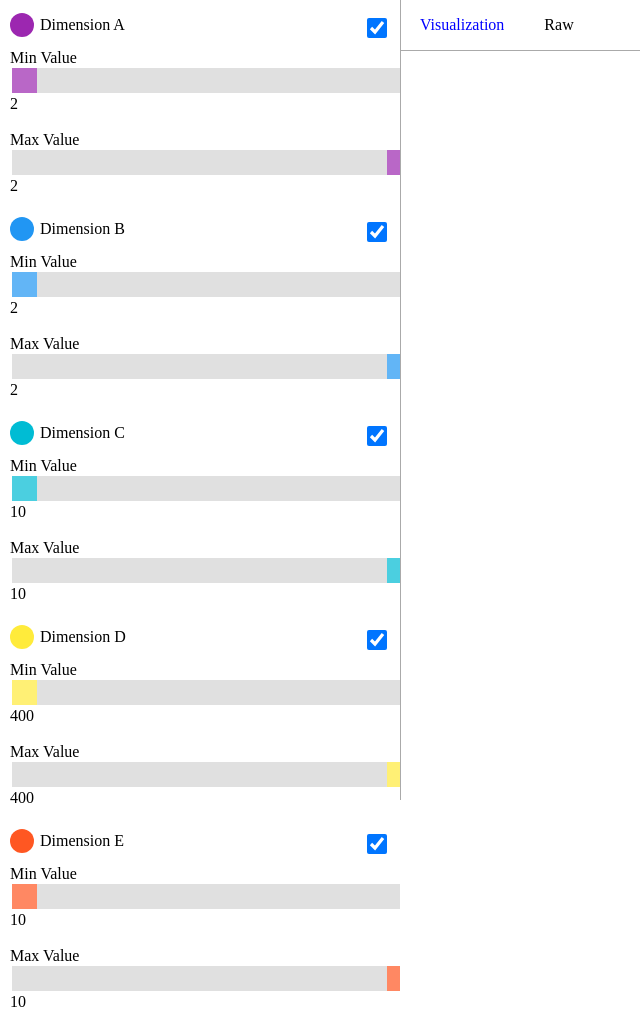
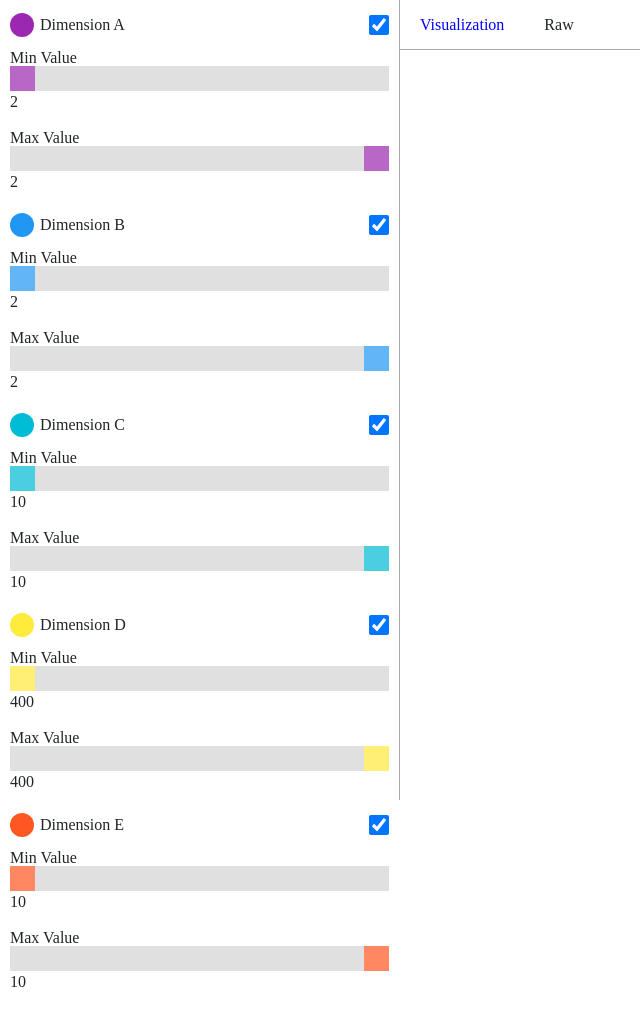
Before and after one commit to smackenz/dptest, a website: page index.html in a window 1280 px wide. Shown: the whole page, without its empty margins (0-640 px from the left). Drawn offline with nearby package versions, Linux system fonts and the light colour scheme; a script that the page names is missing.

Commit message:
Updated readme and included bootstrap reset css

```diff
--- a/index.html
+++ b/index.html
@@ -5,7 +5,7 @@
     <meta charset="utf-8">
     <meta name="viewport" content="width=device-width, initial-scale=1, shrink-to-fit=no">
     <!-- Bootstrap CSS -->
-    <!-- <link rel="stylesheet" href="https://stackpath.bootstrapcdn.com/bootstrap/4.1.1/css/bootstrap.min.css" integrity="sha384-WskhaSGFgHYWDcbwN70/dfYBj47jz9qbsMId/iRN3ewGhXQFZCSftd1LZCfmhktB" crossorigin="anonymous"> -->
+    <link rel="stylesheet" href="https://stackpath.bootstrapcdn.com/bootstrap/4.1.1/css/bootstrap.min.css" integrity="sha384-WskhaSGFgHYWDcbwN70/dfYBj47jz9qbsMId/iRN3ewGhXQFZCSftd1LZCfmhktB" crossorigin="anonymous">
     <!-- App CSS -->
     <link rel="stylesheet" href="app.css">
     <title>DP Test</title>
--- a/package.json
+++ b/package.json
@@ -5,7 +5,8 @@
   "description": "DP Test",
   "main": "index.js",
   "scripts": {
-    "test": "echo test"
+    "test": "echo test",
+    "start": "http-server -p 5000"
   },
   "repository": {
     "type": "git",
```
Also changed, not shown: README.md.
